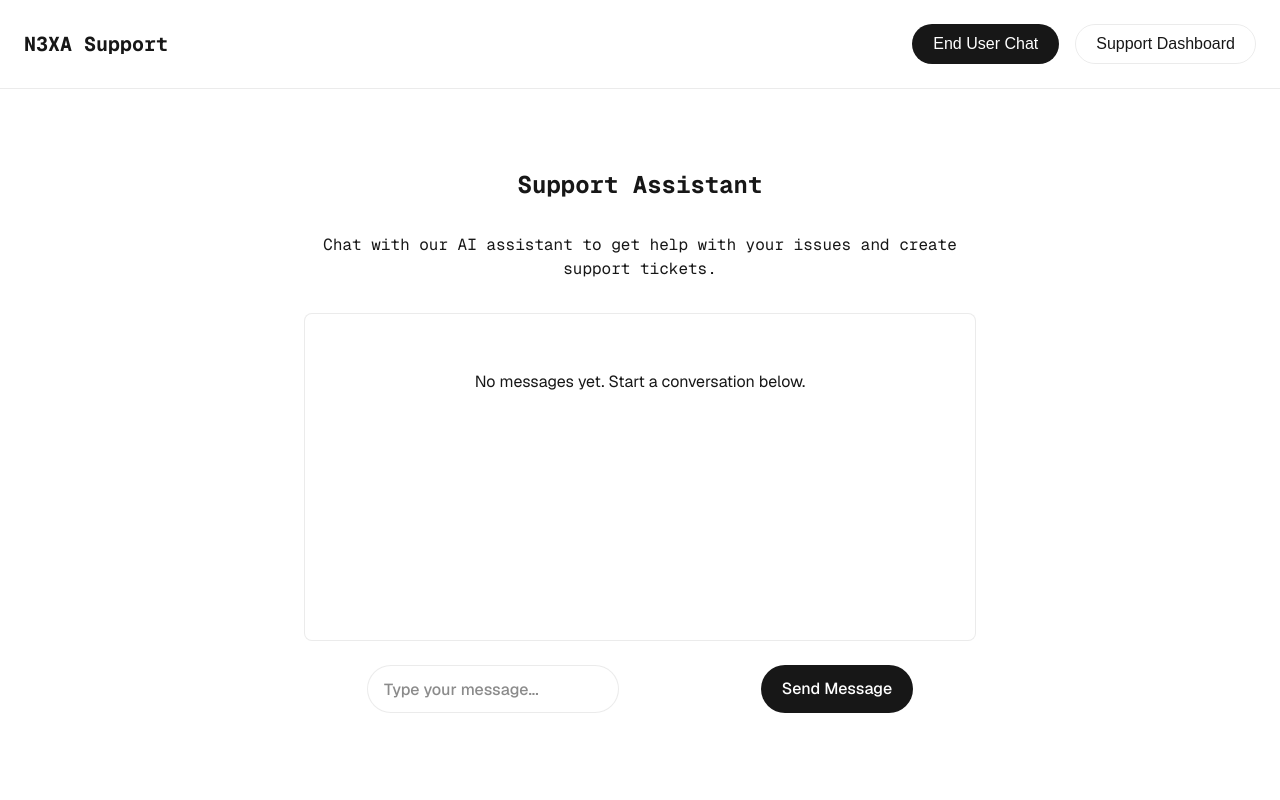
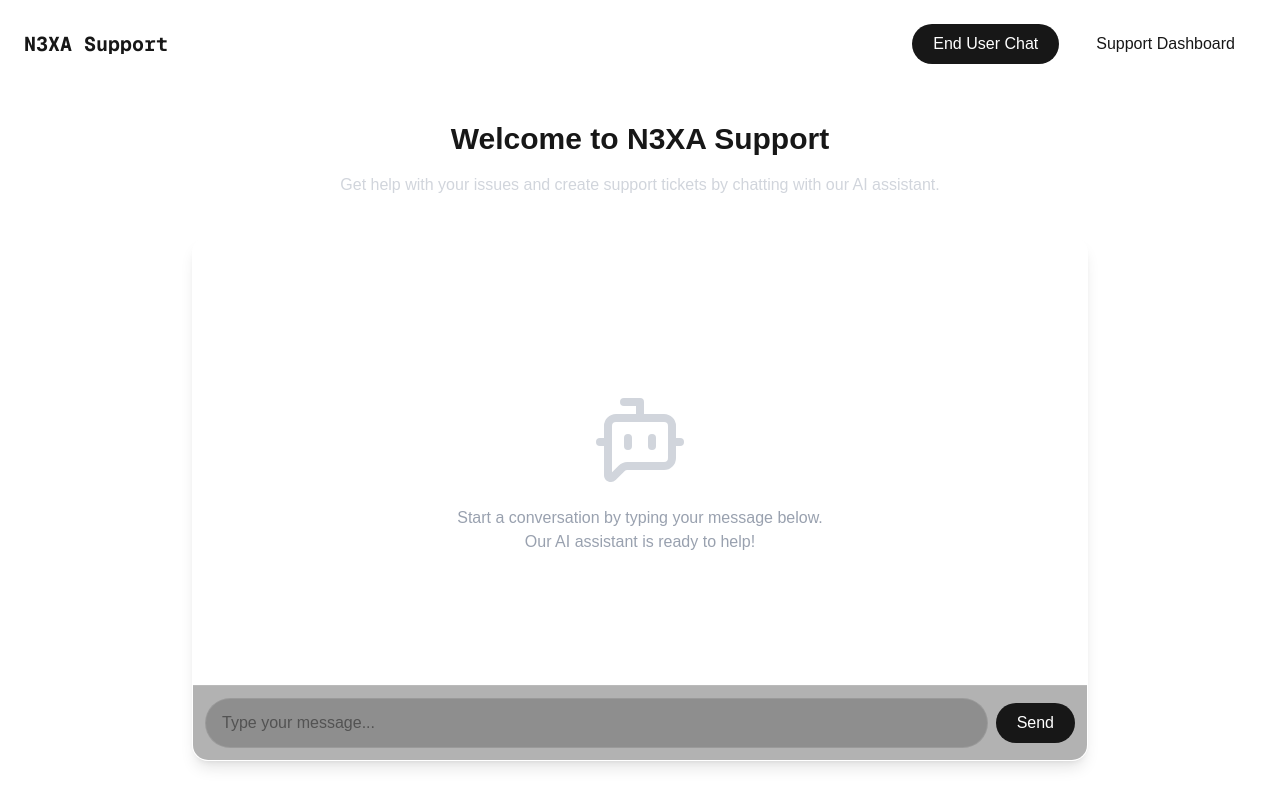
Before and after one commit to gochoa1088/N3XA-Challenge, a Next.js app: page /chat in a window 1280 px wide. Built offline with nearby package versions, Linux system fonts and the light colour scheme.

Commit message:
mvp chat ui

```diff
--- a/package.json
+++ b/package.json
@@ -11,6 +11,7 @@
   "dependencies": {
     "@prisma/client": "^6.10.1",
     "@tanstack/react-query": "^5.81.4",
+    "lucide-react": "^0.525.0",
     "next": "15.3.4",
     "openai": "^5.8.2",
     "react": "^19.0.0",
--- a/src/app/api/chat/route.ts
+++ b/src/app/api/chat/route.ts
@@ -18,6 +18,7 @@ export async function POST(req: NextRequest) {
     }
 
     let ticket = await Ticket.findOpen();
+    console.log("ticket", ticket);
     if (!ticket) ticket = await Ticket.add();
 
     await Message.add(ticket.id, Role.user, userMessage);
@@ -28,7 +29,7 @@ export async function POST(req: NextRequest) {
 
     // Mock assistant reply
     let assistantReply = "";
-    if (!alreadyAsked("your name")) {
+    if (!alreadyAsked("your full name")) {
       assistantReply = "Sure! Let's get started. What's your full name?";
     } else if (!alreadyAsked("issue") && alreadyAsked("name")) {
       assistantReply =
--- a/src/app/chat/page.tsx
+++ b/src/app/chat/page.tsx
@@ -1,38 +1,138 @@
-import React from "react";
+"use client";
 
-const page = () => {
+import { useMutation } from "@tanstack/react-query";
+import { BotMessageSquare } from "lucide-react";
+import React, { useEffect, useRef, useState } from "react";
+
+type Message = {
+  id: string;
+  role: "user" | "assistant";
+  content: string;
+};
+
+export default function EndUserPage() {
+  const chatRef = useRef<HTMLDivElement>(null);
+  const [input, setInput] = useState("");
+  const [messages, setMessages] = useState<Message[]>([]);
+
+  const { mutate: sendMessage, isPending } = useMutation({
+    mutationFn: async (text: string) => {
+      const optimisticMessage: Message = {
+        id: crypto.randomUUID(),
+        role: "user",
+        content: text,
+      };
+      setMessages((old) => [...old, optimisticMessage]);
+
+      const res = await fetch("/api/chat", {
+        method: "POST",
+        headers: { "Content-Type": "application/json" },
+        body: JSON.stringify({ message: text }),
+      });
+      const data = await res.json();
+
+      const assistantMessage: Message = {
+        id: crypto.randomUUID(),
+        role: "assistant",
+        content: data.reply,
+      };
+
+      setMessages((old) => [...old, assistantMessage]);
+    },
+    onError: () => {
+      alert("Something went wrong. Please try again.");
+    },
+  });
+
+  const handleSend = () => {
+    if (!input.trim() || isPending) return;
+    sendMessage(input);
+    setInput("");
+  };
+
+  useEffect(() => {
+    chatRef.current?.scrollTo({
+      top: chatRef.current.scrollHeight,
+      behavior: "smooth",
+    });
+  }, [messages]);
+
   return (
-    <div className="h-[calc(100vh-96px)] grid grid-rows-[1fr] items-center justify-items-center p-8 sm:p-20 font-[family-name:var(--font-geist-sans)]">
-      <main className="flex flex-col gap-[32px] items-center sm:items-start w-full max-w-2xl h-full">
-        <div className="flex flex-col items-center gap-8 text-center sm:text-left font-[family-name:var(--font-geist-mono)]">
-          <h1 className="text-2xl font-bold">Support Assistant</h1>
-          <p className="text-center">
-            Chat with our AI assistant to get help with your issues and create
-            support tickets.
+    <div className="h-[calc(100vh-96px)] bg-background flex flex-col w-full items-center px-2 py-8">
+      <div className="w-full max-w-4xl flex flex-col gap-8 flex-1 min-h-0">
+        <div className="w-full flex flex-col items-center gap-4 mb-2">
+          <h1 className="text-2xl sm:text-3xl font-bold text-center">
+            Welcome to N3XA Support
+          </h1>
+          <p className="text-muted-foreground text-gray-300 text-center">
+            Get help with your issues and create support tickets by chatting
+            with our AI assistant.
           </p>
         </div>
+        <div className="w-full flex-1 flex flex-col rounded-2xl bg-white/5 shadow-lg border border-white/[.10] p-0 sm:pt-6 min-h-[400px] max-h-full overflow-hidden">
+          <div
+            ref={chatRef}
+            className="flex-1 overflow-y-auto p-4 space-y-4 scrollbar-thin scrollbar-thumb-gray-700 min-h-0"
+          >
+            {isPending && (
+              <div className="text-center text-muted-foreground py-8">
+                <p>Loading conversation...</p>
+              </div>
+            )}
 
-        <div className="w-full space-y-6 flex-1 flex flex-col">
-          <div className="border border-black/[.08] dark:border-white/[.145] rounded-lg p-6 bg-background flex-1 overflow-y-auto min-h-0">
-            <div className="text-center text-muted-foreground py-8">
-              <p>No messages yet. Start a conversation below.</p>
-            </div>
+            {messages.length === 0 && (
+              <div className="text-center h-full text-muted-foreground py-8 flex-1 flex items-center justify-center">
+                <div className="flex flex-col items-center gap-4">
+                  <BotMessageSquare className="w-24 h-24 text-gray-300" />
+                  <p className="text-muted-foreground/80 text-gray-400 text-center">
+                    Start a conversation by typing your message below.
+                    <br />
+                    Our AI assistant is ready to help!
+                  </p>
+                </div>
+              </div>
+            )}
+
+            {messages.map((msg) => (
+              <div
+                key={msg.id}
+                className={`max-w-[60%] w-fit px-4 py-2 rounded-2xl shadow-sm text-base break-words ${
+                  msg.role === "user"
+                    ? "ml-auto bg-white/10 text-gray-300 rounded-br-sm"
+                    : "mr-auto text-gray-300 border border-white/[.10] rounded-bl-sm"
+                }`}
+              >
+                {msg.content}
+              </div>
+            ))}
+
+            {isPending && (
+              <div className="mr-auto bg-gray-100 text-muted-foreground px-4 py-3 rounded-2xl text-base shadow-sm">
+                Assistant is typing...
+              </div>
+            )}
           </div>
 
-          <div className="flex gap-4 items-center justify-around flex-col w-full sm:flex-row">
+          <div className="flex gap-2 items-center border-t border-white/[.10] bg-black/30 px-3 py-3">
             <input
               type="text"
               placeholder="Type your message..."
-              className="rounded-full border border-solid border-black/[.08] dark:border-white/[.145] transition-colors flex items-center justify-center bg-background text-foreground px-4 py-2 font-medium text-sm sm:text-base h-10 sm:h-12 w-full sm:w-auto focus:outline-none focus:ring-2 focus:ring-foreground/20"
+              value={input}
+              onChange={(e) => setInput(e.target.value)}
+              disabled={isPending}
+              onKeyDown={(e) => e.key === "Enter" && handleSend()}
+              className="flex-1 rounded-full border border-solid border-white/[.10] bg-black/20 text-foreground px-4 py-3 font-medium text-base focus:outline-none focus:ring-2 focus:ring-foreground/20 transition"
             />
-            <button className="rounded-full border border-solid border-transparent transition-colors flex items-center justify-center bg-foreground text-background gap-2 hover:bg-[#383838] dark:hover:bg-[#ccc] font-medium text-sm sm:text-base h-10 sm:h-12 px-4 sm:px-5 w-full sm:w-auto">
-              Send Message
+            <button
+              disabled={isPending || !input.trim()}
+              onClick={handleSend}
+              className="cursor-pointer rounded-full border border-solid border-transparent transition-colors flex items-center justify-center bg-foreground text-background gap-2 hover:bg-[#ccc] font-medium h-9 sm:h-10 px-4 sm:px-5"
+            >
+              Send
             </button>
           </div>
         </div>
-      </main>
+      </div>
     </div>
   );
-};
-
-export default page;
+}
--- a/src/app/layout.tsx
+++ b/src/app/layout.tsx
@@ -31,7 +31,7 @@ export default function RootLayout({
         <body
           className={`${geistSans.variable} ${geistMono.variable} min-h-screen bg-background text-foreground`}
         >
-          <nav className="w-full p-4 sm:p-6 border-b border-black/[.08] dark:border-white/[.145] bg-background">
+          <nav className="w-full p-4 sm:p-6 border-b border-white/[.145] bg-background">
             <div className="max-w-7xl mx-auto flex flex-col sm:flex-row justify-between items-center gap-4">
               <div className="font-bold text-lg sm:text-xl font-[family-name:var(--font-geist-mono)]">
                 N3XA Support
@@ -39,20 +39,20 @@ export default function RootLayout({
               <div className="flex gap-3 sm:gap-4 text-sm sm:text-base">
                 <Link
                   href="/chat"
-                  className="rounded-full border border-solid border-transparent transition-colors flex items-center justify-center bg-foreground text-background gap-2 hover:bg-[#383838] dark:hover:bg-[#ccc] font-medium h-9 sm:h-10 px-4 sm:px-5"
+                  className="rounded-full border border-solid border-transparent transition-colors flex items-center justify-center bg-foreground text-background gap-2 hover:bg-[#ccc] font-medium h-9 sm:h-10 px-4 sm:px-5"
                 >
                   End User Chat
                 </Link>
                 <Link
                   href="/ticket-review"
-                  className="rounded-full border border-solid border-black/[.08] dark:border-white/[.145] transition-colors flex items-center justify-center hover:bg-[#f2f2f2] dark:hover:bg-[#1a1a1a] hover:border-transparent font-medium h-9 sm:h-10 px-4 sm:px-5"
+                  className="rounded-full border border-solid border-white/[.145] transition-colors flex items-center justify-center hover:bg-[#1a1a1a] hover:border-transparent font-medium h-9 sm:h-10 px-4 sm:px-5"
                 >
                   Support Dashboard
                 </Link>
               </div>
             </div>
           </nav>
-          <main className="max-w-4xl mx-auto">{children}</main>
+          <main className="max-w-5xl mx-auto">{children}</main>
         </body>
       </ReactQueryProvider>
     </html>
--- a/src/app/page.tsx
+++ b/src/app/page.tsx
@@ -15,13 +15,13 @@ export default function Home() {
 
         <div className="flex gap-4 items-center justify-around flex-col w-full sm:flex-row">
           <Link
-            className="rounded-full border border-solid border-transparent transition-colors flex items-center justify-center bg-foreground text-background gap-2 hover:bg-[#383838] dark:hover:bg-[#ccc] font-medium text-sm sm:text-base h-10 sm:h-12 px-4 sm:px-5 sm:w-auto"
+            className="rounded-full border border-solid border-transparent transition-colors flex items-center justify-center bg-foreground text-background gap-2 hover:bg-[#ccc] font-medium text-sm sm:text-base h-10 sm:h-12 px-4 sm:px-5 sm:w-auto"
             href="/chat"
           >
             Chat with Support Assistant
           </Link>
           <Link
-            className="rounded-full border border-solid border-black/[.08] dark:border-white/[.145] transition-colors flex items-center justify-center hover:bg-[#f2f2f2] dark:hover:bg-[#1a1a1a] hover:border-transparent font-medium text-sm sm:text-base h-10 sm:h-12 px-4 sm:px-5 w-full sm:w-auto"
+            className="rounded-full border border-solid border-white/[.145] transition-colors flex items-center justify-center hover:bg-[#1a1a1a] hover:border-transparent font-medium text-sm sm:text-base h-10 sm:h-12 px-4 sm:px-5 w-full sm:w-auto"
             href="/ticket-review"
           >
             Support Dashboard
--- a/src/app/ticket-review/page.tsx
+++ b/src/app/ticket-review/page.tsx
@@ -12,12 +12,12 @@ const page = () => {
         </div>
 
         <div className="w-full flex-1 flex flex-col">
-          <div className="border border-black/[.08] dark:border-white/[.145] rounded-lg p-6 bg-background flex-1 overflow-y-auto min-h-0">
+          <div className="border border-white/[.145] rounded-lg p-6 bg-background flex-1 overflow-y-auto min-h-0">
             <div className="flex justify-between items-center mb-6">
               <h2 className="text-xl font-semibold font-[family-name:var(--font-geist-mono)]">
                 Recent Tickets
               </h2>
-              <button className="rounded-full border border-solid border-black/[.08] dark:border-white/[.145] transition-colors flex items-center justify-center hover:bg-[#f2f2f2] dark:hover:bg-[#1a1a1a] hover:border-transparent font-medium text-sm sm:text-base h-9 sm:h-10 px-4 sm:px-5">
+              <button className="rounded-full border border-solid border-white/[.145] transition-colors flex items-center justify-center hover:bg-[#1a1a1a] hover:border-transparent font-medium text-sm sm:text-base h-9 sm:h-10 px-4 sm:px-5">
                 Refresh
               </button>
             </div>
```
Also changed, not shown: 2 other files (tests, documents, lock files or other folders).
